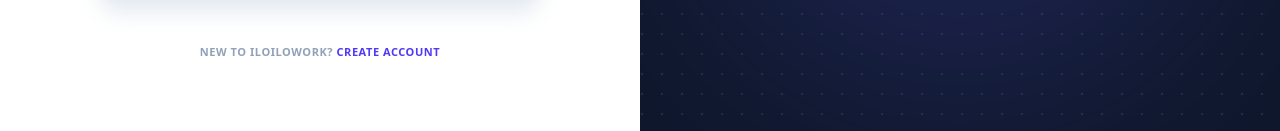
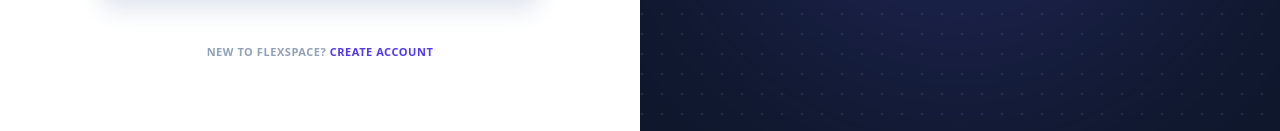
Before and after one commit to 500-Pesos-Noche-Buena/flexspace, a React (Vite) app in the folder client/: page /login in a window 1280 px wide. Shown: the part 568-699 px from the top of the page. Built offline with nearby package versions, Linux system fonts and the light colour scheme; no server answers.

Commit message:
update the auth

```diff
--- a/client/src/layouts/AuthLayout.jsx
+++ b/client/src/layouts/AuthLayout.jsx
@@ -15,7 +15,7 @@ const AuthLayout = () => {
                         <div className="bg-slate-900 p-2 rounded-xl shadow-lg shadow-slate-200">
                             <MapPin className="text-white" size={20} />
                         </div>
-                        <span className="font-black text-xl tracking-tighter text-slate-900 uppercase">IloiloWork</span>
+                        <span className="font-black text-xl tracking-tighter text-slate-900 uppercase">FlexSpace</span>
                     </div>
 
                     <Outlet />
--- a/client/src/pages/Auth/Login.jsx
+++ b/client/src/pages/Auth/Login.jsx
@@ -108,7 +108,7 @@ const Login = () => {
             </form>
 
             <p className="text-center mt-8 md:mt-12 text-[11px] font-black text-slate-400 uppercase tracking-wider">
-                New to IloiloWork? <Link to="/register" className="text-indigo-600 hover:underline underline-offset-4 decoration-2">Create account</Link>
+                New to FlexSpace? <Link to="/register" className="text-indigo-600 hover:underline underline-offset-4 decoration-2">Create account</Link>
             </p>
         </div>
     );
```
